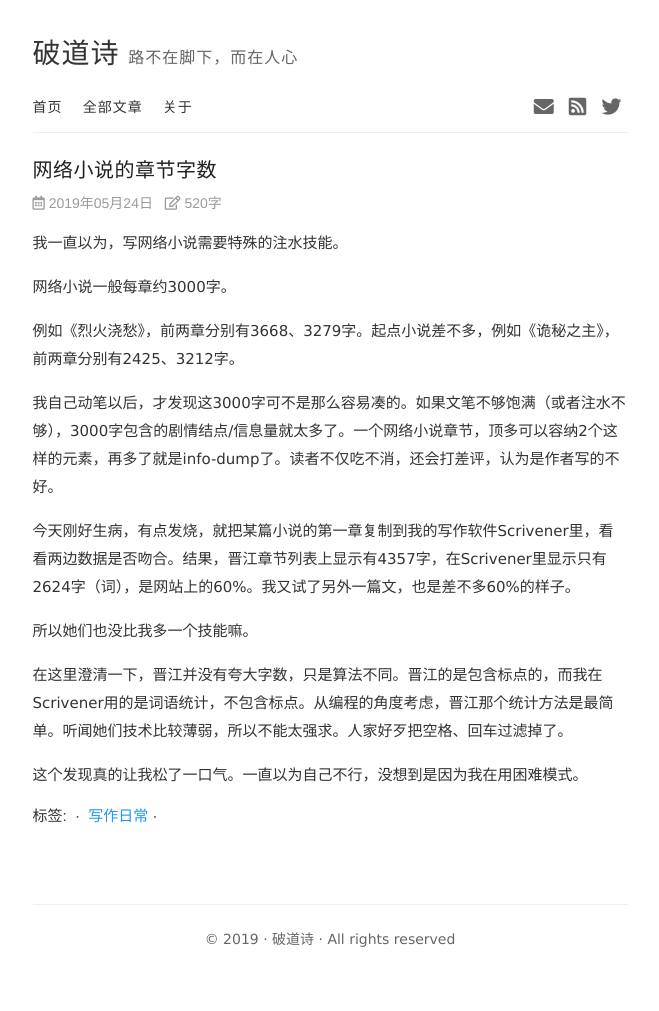
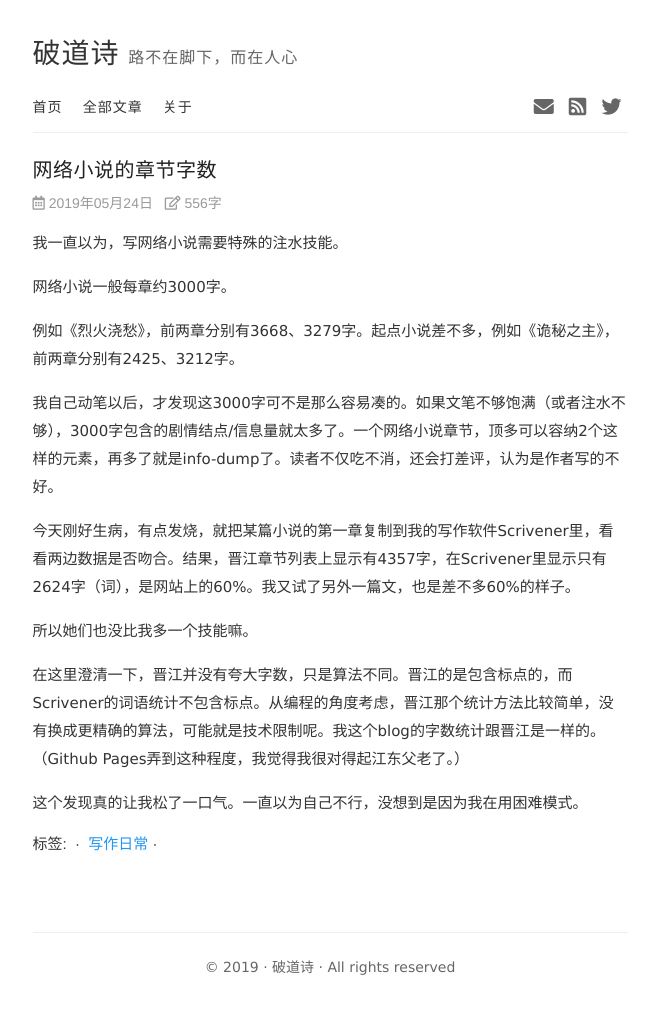
Before and after one commit to lionpup/blog, a Jekyll site: the page built from _posts/2019-05-24-stuff.md, in a window 1280 px wide. Shown: the whole page, without its empty margins (310-969 px from the left). Built offline with Jekyll 4.4.1, drawn with Linux system fonts in a browser that asks for light colours; nearby versions of some CDN libraries; comment, search, counter and statistics services are not loaded; before the commit the page ends 983 px from its top, so only the background shows below that.

```diff
--- a/_posts/2019-05-24-stuff.md
+++ b/_posts/2019-05-24-stuff.md
@@ -17,6 +17,6 @@
 
 所以她们也没比我多一个技能嘛。
 
-在这里澄清一下，晋江并没有夸大字数，只是算法不同。晋江的是包含标点的，而我在Scrivener用的是词语统计，不包含标点。从编程的角度考虑，晋江那个统计方法是最简单。听闻她们技术比较薄弱，所以不能太强求。人家好歹把空格、回车过滤掉了。
+在这里澄清一下，晋江并没有夸大字数，只是算法不同。晋江的是包含标点的，而Scrivener的词语统计不包含标点。从编程的角度考虑，晋江那个统计方法比较简单，没有换成更精确的算法，可能就是技术限制呢。我这个blog的字数统计跟晋江是一样的。（Github Pages弄到这种程度，我觉得我很对得起江东父老了。）
 
 这个发现真的让我松了一口气。一直以为自己不行，没想到是因为我在用困难模式。
```
